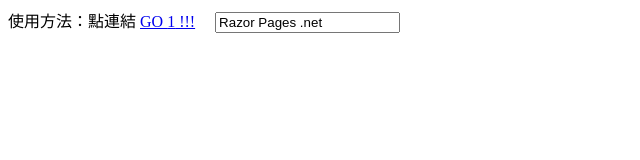
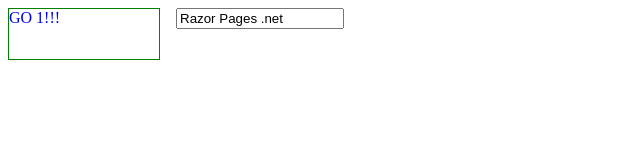
Before and after one commit to yuan2003a/yuan2003a.github.io, a plain HTML site: page menu.html in a window 1280 px wide. Shown: the whole page, without its empty margins (0-640 px from the left). Drawn offline with nearby package versions, Linux system fonts and the light colour scheme.

Commit message:
按鈕加大

```diff
--- a/menu.html
+++ b/menu.html
@@ -44,12 +44,20 @@ $(function() {
 		margin: 0 auto;
 		text-align: center;
 	}
+	#txt {
+		width: 10rem;
+	}
 </style>
 </head>
 <body>
-<div>使用方法：點連結
-<a id="a1" target="main">GO <span id="s1"></span> !!!</a>
-<input type="text" id="txt" value="Razor Pages .net"></input></div>
+<div>
+	<a id="a1" target="main">
+		<div style="width:150px; height:50px; border: 1px green solid; float:left;">
+		GO <span id="s1"></span>!!!
+		</div>
+	</a>
+	<input type="text" id="txt" value="Razor Pages .net"></input>
+</div>
 <div id="divGray" style="display:none;">
 <div style="position: absolute; top: 50vh; width: 100vw;">
 請稍等...
```
